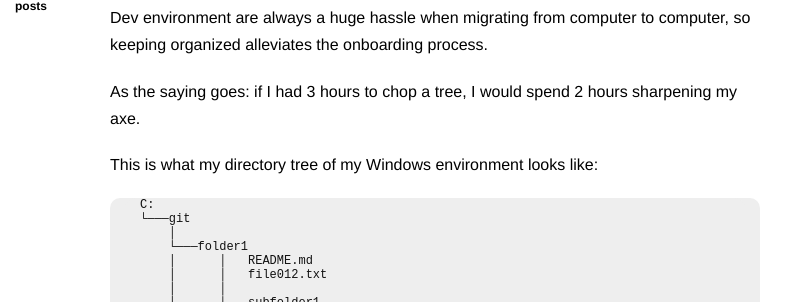
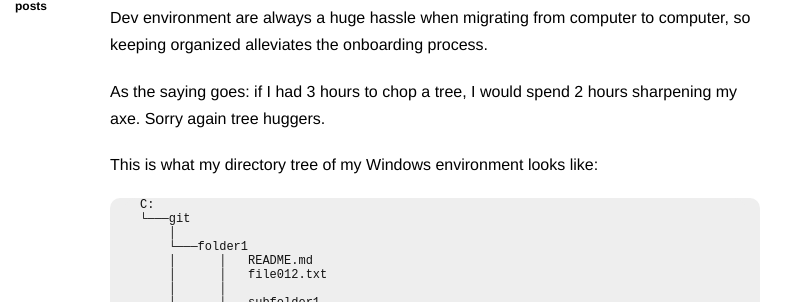
Before and after one commit to dqdang/dqdang.github.io, a Jekyll site: the page built from _posts/2020-09-22-environment.markdown, in a window 1280 px wide. Shown: the part 226-528 px from the top of the page, without its empty margins (0-808 px from the left). Built offline with Jekyll 4.4.1, drawn with Linux system fonts in a browser that asks for light colours; nearby versions of some CDN libraries.

Commit message:
Add comment

````diff
--- a/_posts/2020-09-22-environment.markdown
+++ b/_posts/2020-09-22-environment.markdown
@@ -12,7 +12,7 @@ I have a couple scripts to recreate a development enviroment I'm comfortable wit
 
 Dev environment are always a huge hassle when migrating from computer to computer, so keeping organized alleviates the onboarding process.
 
-As the saying goes: if I had 3 hours to chop a tree, I would spend 2 hours sharpening my axe.
+As the saying goes: if I had 3 hours to chop a tree, I would spend 2 hours sharpening my axe. Sorry again tree huggers.
 
 This is what my directory tree of my Windows environment looks like:
 ```
````
